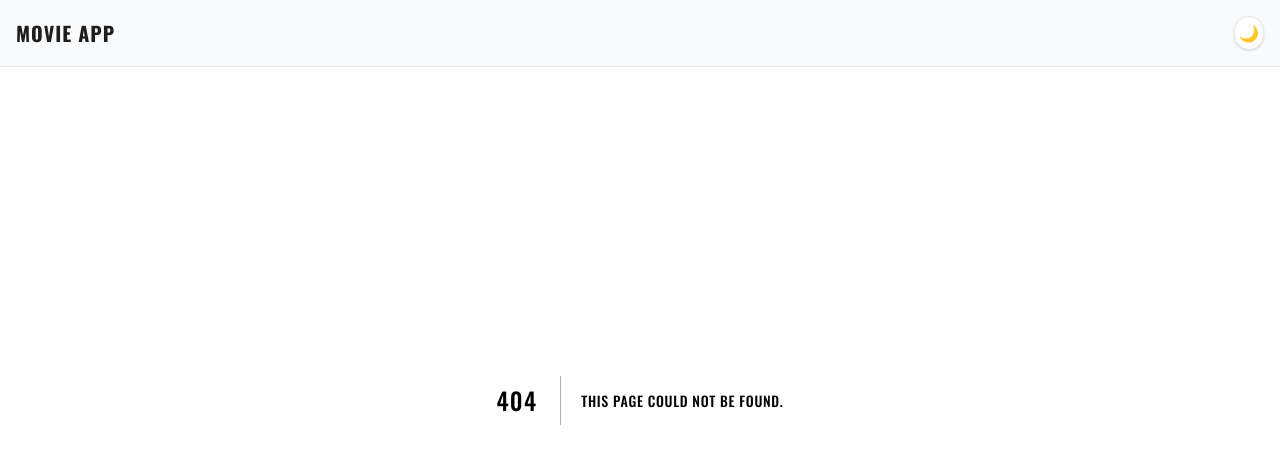
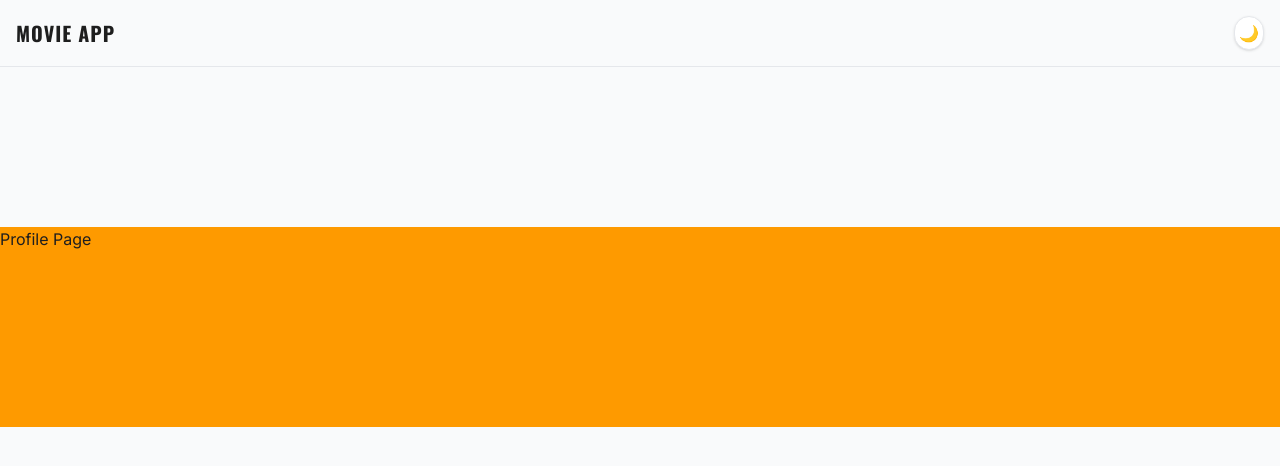
Before and after one commit to OleksandrStrunkin/movies-website-nextjs, a Next.js app: page /profile in a window 1280 px wide. Before the commit this address had no page. Shown: the top 466 px of the page. Built offline with nearby package versions, Linux system fonts and the light colour scheme.

Commit message:
add moviePage & profilePage

```diff
--- /dev/null
+++ b/app/movie/[id]/page.tsx
@@ -0,0 +1,4 @@
+
+export default function MoviePage() {
+    return <div className="mt-40">Movie Page</div>;
+};
--- /dev/null
+++ b/app/profile/page.tsx
@@ -0,0 +1,4 @@
+
+export default function ProfilePage() {
+  return <div className="mt-40 w-full bg-amber-500 h-50">Profile Page</div>;
+};
--- a/components/Header.tsx
+++ b/components/Header.tsx
@@ -4,13 +4,11 @@ export default function Header() {
   const { isDark, toggleTheme } = useThemeStore();
   return (
     <header
-      className="w-full fixed z-30 p-4 flex justify-between items-center
+      className="sticky top-0 z-30 p-4 flex justify-between items-center
                backdrop-blur-sm border-b border-border
                bg-[color-mix(in_oklab,var(--color-background)_90%,transparent)]"
     >
-      <h1 className="text-xl font-semibold text-foreground">
-        Movie App
-      </h1>
+      <h1 className="text-xl font-semibold text-foreground">Movie App</h1>
       <button
         onClick={toggleTheme}
         className="p-1 rounded-full border border-border
```
